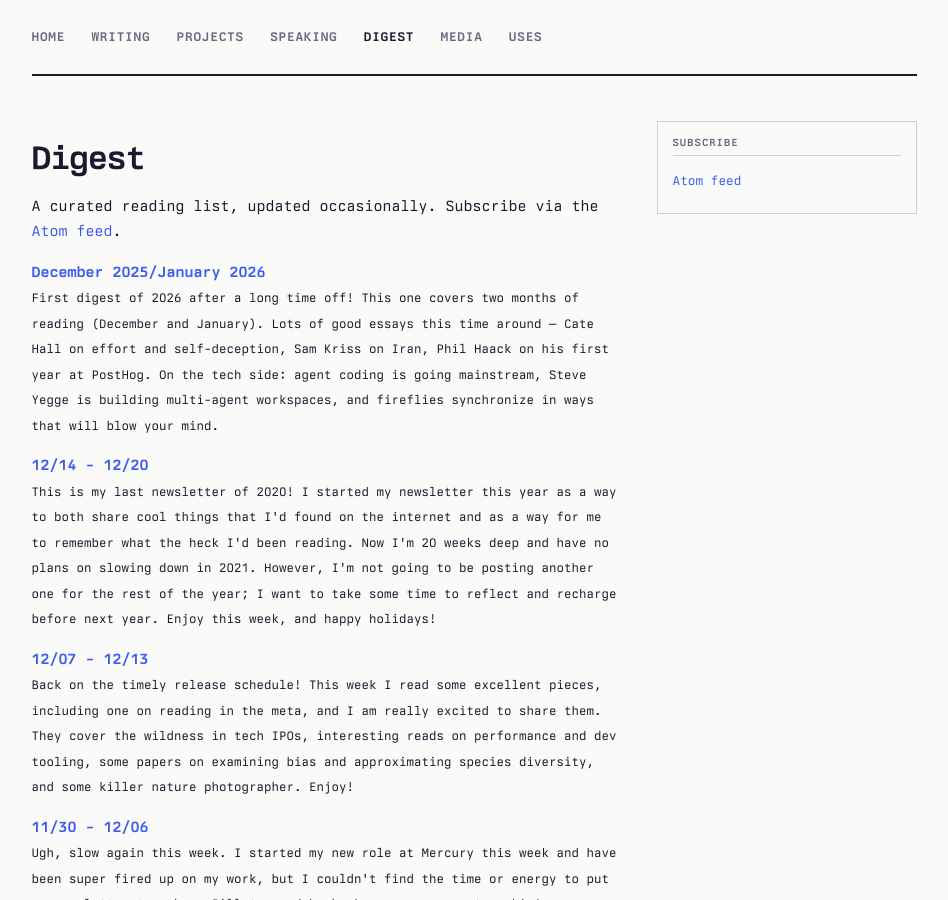
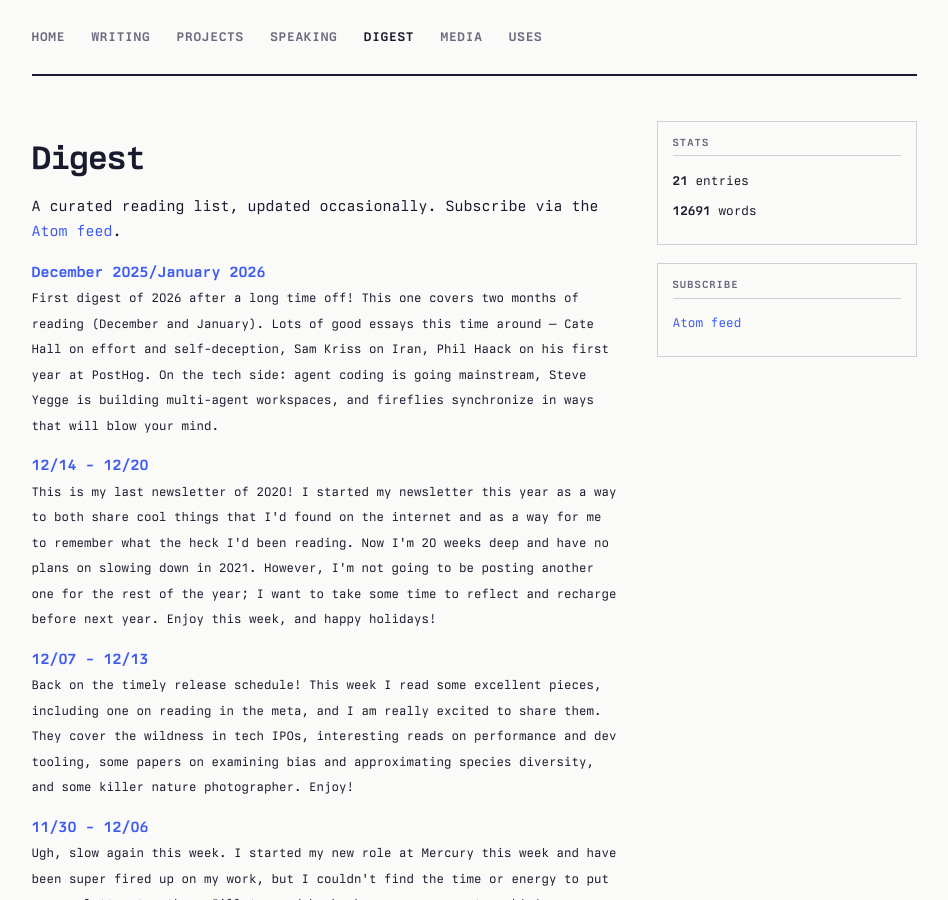
Before and after one commit to dmarticus/dmarticus.github.io, a Jekyll site: the page built from digest.html, in a window 1280 px wide and 900 px high. Shown: the whole window, without its empty margins (166-1114 px from the left). Built offline with Jekyll 4.4.1, drawn with Linux system fonts in a browser that asks for light colours.

Commit message:
add stats

```diff
--- a/digest.html
+++ b/digest.html
@@ -12,8 +12,8 @@ redirect_from: /reading.html
             <a href="/digest.xml">Atom feed</a>.
         </p>
 
-        {% assign sorted_entries = site.digest | reverse %}
-        {% for entry in sorted_entries %}
+        {% assign sorted_entries = site.digest | reverse %} {% for entry in
+        sorted_entries %}
         <p>
             <strong
                 ><a href="{{ entry.url }}" title="{{ entry.title }}"
@@ -27,6 +27,17 @@ redirect_from: /reading.html
 
     <div class="sidebar">
         <div class="sidebar-section">
+            <h4 class="sidebar-heading">Stats</h4>
+            {% assign total_words = 0 %} {% for entry in site.digest %} {%
+            assign entry_words = entry.content | number_of_words %} {% assign
+            total_words = total_words | plus: entry_words %} {% endfor %}
+            <ul>
+                <li><strong>{{ site.digest | size }}</strong> entries</li>
+                <li><strong>{{ total_words }}</strong> words</li>
+            </ul>
+        </div>
+
+        <div class="sidebar-section">
             <h4 class="sidebar-heading">Subscribe</h4>
             <ul>
                 <li><a href="/digest.xml">Atom feed</a></li>
```
